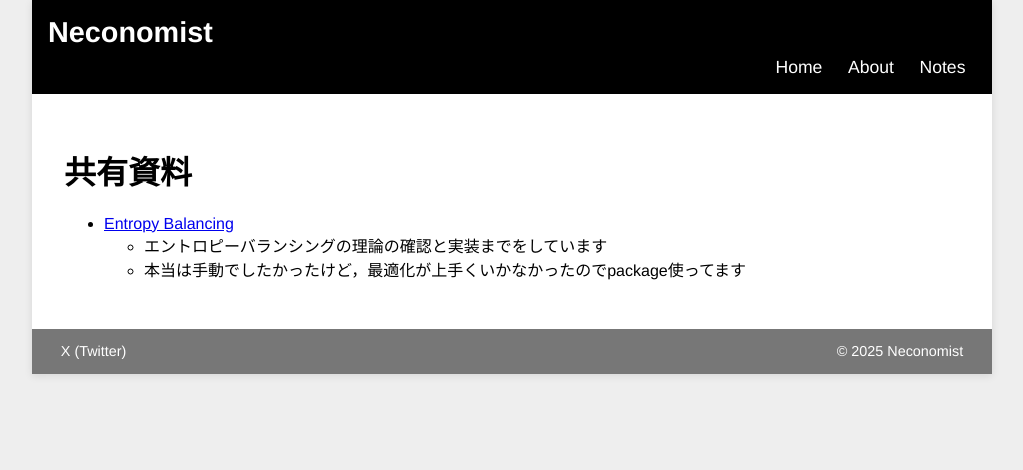
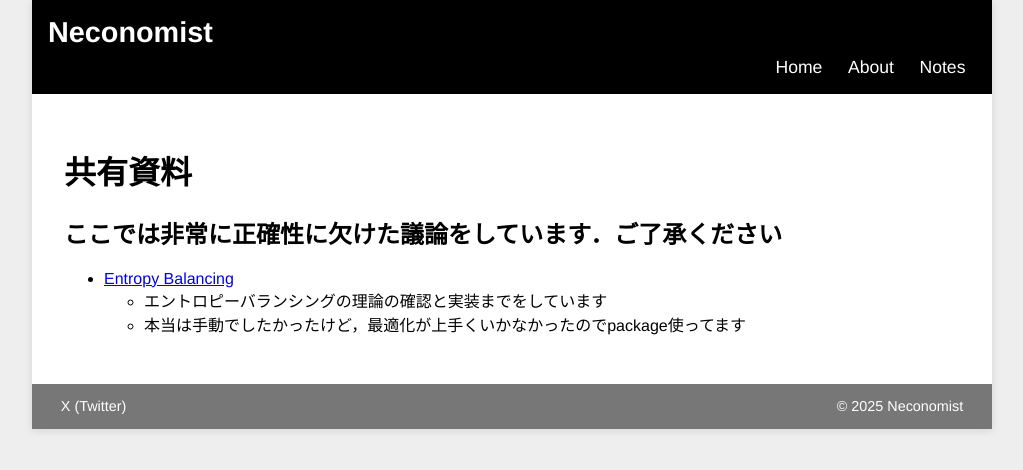
Before and after one commit to neconomist/neconomist.github.io, a Jekyll site: the page built from notes.md, in a window 1280 px wide. Shown: the top 470 px of the page, without its empty margins (128-1151 px from the left). Built offline with Jekyll 4.4.1, drawn with Linux system fonts in a browser that asks for light colours.

Commit message:
Update notes.md

```diff
--- a/notes.md
+++ b/notes.md
@@ -5,6 +5,7 @@ permalink: /notes/
 ---
 
 # 共有資料
+## ここでは非常に正確性に欠けた議論をしています．ご了承ください
 
 - [Entropy Balancing](/notes/entropy_balancing.html)
   - エントロピーバランシングの理論の確認と実装までをしています
```
